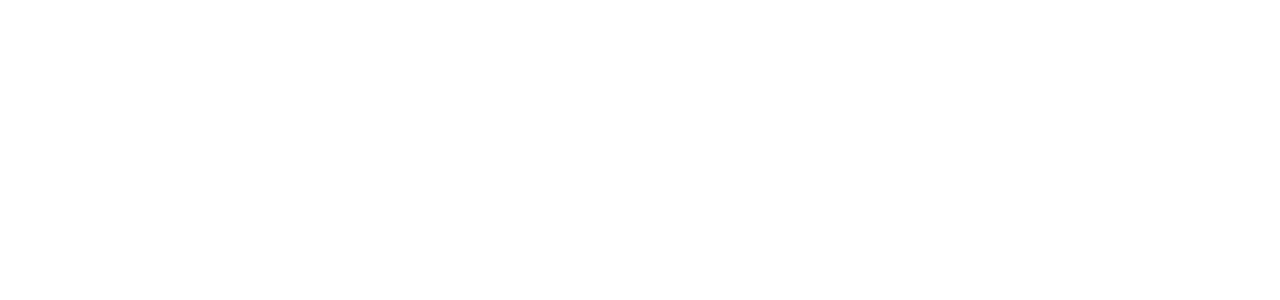
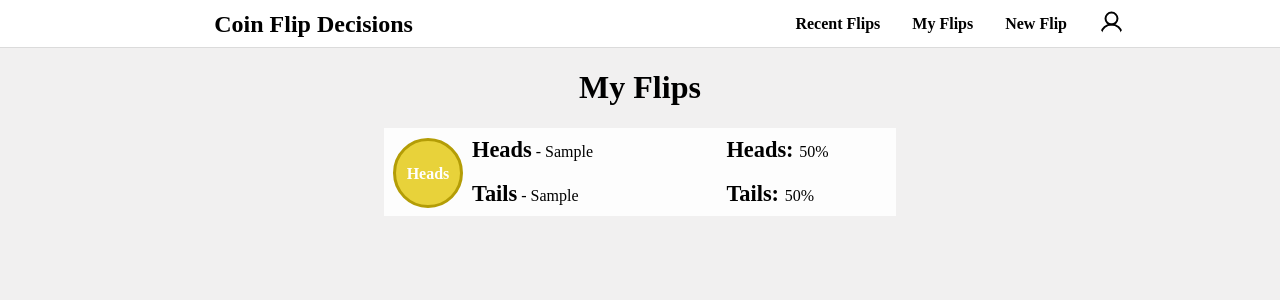
Before and after one commit to quintindunn/CoinFlipDecisions, a Django app: page /flips/myflips in a window 1280 px wide. Before the commit the part shown is empty. Shown: the top 300 px of the page. Run offline with Django 5.2, Linux system fonts and the light colour scheme; a user stored in the database is signed in; tables that the repository leaves empty hold one stand-in row (values such as "Sample post").

Commit message:
Added displaying of flips, still needs to have proper weights displayed

```diff
--- a/Core/static/Core/core.css
+++ b/Core/static/Core/core.css
@@ -1,6 +1,8 @@
 :root {
     --nav-bar-height: 6vh;
     --nav-bar-icons: 128;
+    --coin-bg-color: rgb(232, 210, 58);
+    --coin-bd-color: rgb(180, 157, 6);
 }
 
 body {
--- a/Core/templates/Core/core.html
+++ b/Core/templates/Core/core.html
@@ -26,7 +26,7 @@
                 </div>
                 {% if user.is_authenticated %}
                     <div id="my-flips">
-                        <a href="#myflips">
+                        <a href="{% url 'my-flips' %}">
                             <h4>My Flips</h4>
                         </a>
                     </div>
--- a/Flips/models.py
+++ b/Flips/models.py
@@ -20,8 +20,6 @@ class Flip(models.Model):
     outcome = models.IntegerField(default=0)  # 0 == not processed, 1 == Heads 2, == Tails
     outcome_rating = models.IntegerField(default=0)  # 0 == unrated, 1 == Bad, 2 == Neutral, 3 == Happy
 
-    comment = models.CharField(max_length=256, default="", blank=True)
-
     user = models.ForeignKey(
         settings.AUTH_USER_MODEL,
         on_delete=models.CASCADE,
--- /dev/null
+++ b/Flips/static/Flips/view-flips.css
@@ -0,0 +1,83 @@
+.heading {
+    text-align: center;
+}
+
+.flips {
+    display: flex;
+    justify-self: center;
+    align-content: center;
+    flex-direction: column;
+    width: 40vw;
+    padding-bottom: 4vh;
+    gap: 2vh;
+}
+
+.flips > a {
+    text-decoration: none;
+    color: inherit;
+}
+
+.flip {
+    display: grid;
+    grid-template-columns: 11vh auto;
+    width: 40vw;
+    height: 11vh;
+    background-color: #fdfdfd;
+}
+
+.flip > .info {
+    display: grid;
+    width: 100%;
+    height: 100%;
+    grid-template-columns: 60% 40%;
+}
+
+.flip > .info > * {
+    display: flex;
+    flex-direction: column;
+}
+
+.flip > .info > * > .option {
+    margin: auto 0;
+}
+
+.flip > .info > * > .option > span.options-type {
+    font-weight: bold;
+    font-size: 140%;
+}
+
+.flip > .info > .weights > .private {
+    position: absolute;
+    right: 30.5vw;
+    margin-top: .5vw;
+}
+
+.flip > .info > .weights > .private > img {
+    aspect-ratio: 1/1;
+    height: 2vh;
+}
+
+.coin {
+    margin-top: 1.25vh;
+    display: flex;
+    justify-self: center;
+    width: 8vh;
+    height: 8vh;
+    background-color: var(--coin-bg-color);
+    border: 3px solid var(--coin-bd-color);
+    border-radius: 50%;
+}
+
+.coin > .label {
+    width: 100%;
+    height: 100%;
+    text-align: center;
+}
+
+.coin > .label > p {
+    margin: 0;
+    position: relative;
+    font-weight: bold;
+    color: white;
+    top: calc(50% - 0.5em);
+}
--- a/Flips/templates/Flips/my-flips.html
+++ b/Flips/templates/Flips/my-flips.html
@@ -1,10 +1,56 @@
-<!DOCTYPE html>
-<html lang="en">
-<head>
-    <meta charset="UTF-8">
-    <title>Title</title>
-</head>
-<body>
+{% extends 'Core/core.html' %}
+{% load static %}
 
-</body>
-</html>
+{% block title %}My Flips{% endblock %}
+
+{% block head %}
+    <link rel="stylesheet" href="{% static 'Flips/view-flips.css' %}">
+{% endblock head %}
+
+{% block content %}
+    <div class="heading">
+        <h1>My Flips</h1>
+    </div>
+    <div class="flips">
+        {% for flip in flips %}
+            <a href="{% url 'execute-flip' flip.uuid %}">
+                <div class="flip">
+                <div class="coin">
+                    <div class="label">
+                        {% if flip.outcome == 0 %}
+                            <p>Flip Now</p>
+                        {% elif flip.outcome == 1 %}
+                            <p>Heads</p>
+                        {% elif flip.outcome == 2 %}
+                            <p>Tails</p>
+                        {% endif %}
+                    </div>
+                </div>
+                <div class="info">
+                    <div class="options">
+                        <div class="option">
+                            <span class="options-type">Heads</span><span> - {{ flip.option_a }}</span>
+                        </div>
+                        <div class="option">
+                            <span class="options-type">Tails</span><span> - {{ flip.option_b }}</span>
+                        </div>
+                    </div>
+                    <div class="weights">
+                        {% if flip.private %}
+                            <div class="private">
+                                <img src="{% static 'Flips/lock.svg' %}" alt="private">
+                            </div>
+                        {% endif %}
+                        <div class="option">
+                            <span class="options-type">Heads: </span><span>50%</span>
+                        </div>
+                        <div class="option">
+                            <span class="options-type">Tails: </span><span>50%</span>
+                        </div>
+                    </div>
+                </div>
+            </div>
+            </a>
+        {% endfor %}
+    </div>
+{% endblock content %}
--- a/Flips/views.py
+++ b/Flips/views.py
@@ -74,6 +74,6 @@ def execute_flip(request, pk: str):
 def my_flips(request):
     flips = request.user.flips.all()
     ctx = {
-        "flips": flips
+        "flips": flips[::-1]
     }
     return render(request, "Flips/my-flips.html", context=ctx)
```
Also changed, not shown: Flips/migrations/0012_remove_flip_comment.py (added), Flips/static/Flips/lock.svg (added).
